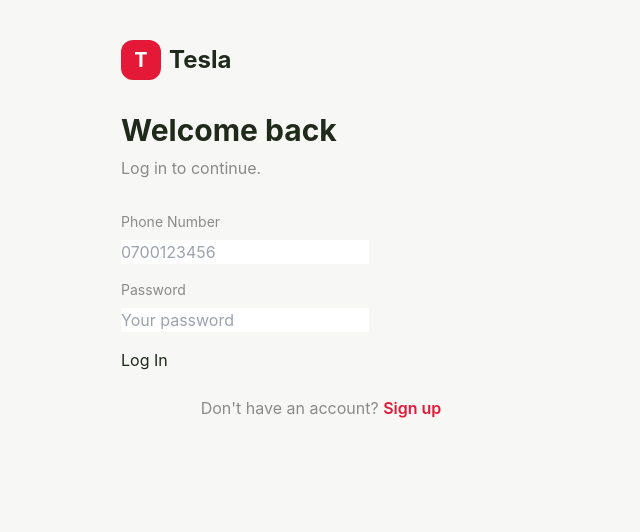
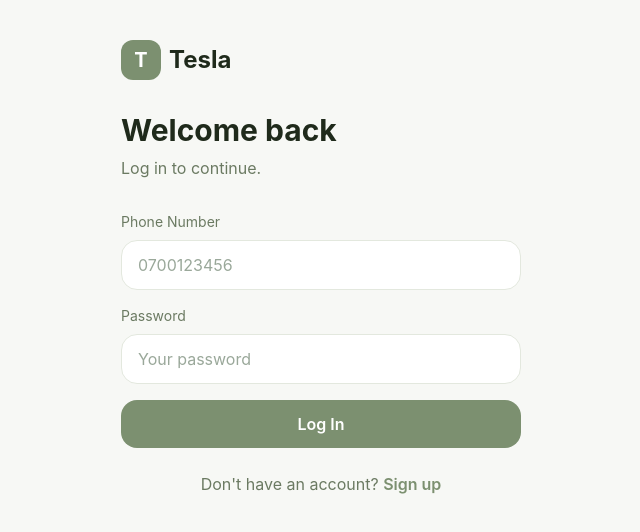
Before and after one commit to paercy32-eng/Teslauganda-invest, a Next.js app: page /login in a window 1280 px wide. Shown: the top 532 px of the page, without its empty margins (319-959 px from the left). Built offline with nearby package versions, Linux system fonts and the light colour scheme.

Commit message:
Update page.tsx

```diff
--- a/app/login/page.tsx
+++ b/app/login/page.tsx
@@ -42,21 +42,21 @@ export default function LoginPage() {
     <main className="min-h-screen px-6 py-10 animate-fade-in">
       {/* Brand */}
       <div className="flex items-center gap-2 mb-8">
-        <div className="w-10 h-10 rounded-xl bg-[#E31937] flex items-center justify-center text-white font-bold text-xl">
+        <div className="w-10 h-10 rounded-xl bg-[#7C9070] flex items-center justify-center text-white font-bold text-xl">
           T
         </div>
-        <span className="text-2xl font-bold">Tesla</span>
+        <span className="text-2xl font-bold text-[#1F2A1B]">Tesla</span>
       </div>
 
-      <h1 className="text-3xl font-bold mb-2">Welcome back</h1>
-      <p className="text-[#8A8A8A] mb-8">Log in to continue.</p>
+      <h1 className="text-3xl font-bold mb-2 text-[#1F2A1B]">Welcome back</h1>
+      <p className="text-[#6B7A62] mb-8">Log in to continue.</p>
 
       <form onSubmit={onSubmit} className="space-y-4">
         <div>
-          <label className="block text-sm text-[#8A8A8A] mb-2">Phone Number</label>
+          <label className="block text-sm text-[#6B7A62] mb-2">Phone Number</label>
           <input
             type="tel"
-            className="input-dark"
+            className="input-light"
             placeholder="0700123456"
             value={phone}
             onChange={(e) => setPhone(e.target.value)}
@@ -65,10 +65,10 @@ export default function LoginPage() {
         </div>
 
         <div>
-          <label className="block text-sm text-[#8A8A8A] mb-2">Password</label>
+          <label className="block text-sm text-[#6B7A62] mb-2">Password</label>
           <input
             type="password"
-            className="input-dark"
+            className="input-light"
             placeholder="Your password"
             value={password}
             onChange={(e) => setPassword(e.target.value)}
@@ -77,19 +77,19 @@ export default function LoginPage() {
         </div>
 
         {error && (
-          <div className="bg-[#2A1416] border border-[#E31937] rounded-2xl px-4 py-3 text-sm text-[#FF7A8A]">
+          <div className="bg-[#FDF3F3] border border-[#E5B5B5] rounded-2xl px-4 py-3 text-sm text-[#A13A3A]">
             {error}
           </div>
         )}
 
-        <button type="submit" className="btn-red mt-2" disabled={loading}>
+        <button type="submit" className="btn-primary mt-2" disabled={loading}>
           {loading ? 'Logging in…' : 'Log In'}
         </button>
       </form>
 
-      <p className="text-center text-[#8A8A8A] mt-6">
+      <p className="text-center text-[#6B7A62] mt-6">
         Don&apos;t have an account?{' '}
-        <Link href="/register" className="text-[#E31937] font-semibold">
+        <Link href="/register" className="text-[#7C9070] font-semibold">
           Sign up
         </Link>
       </p>
```
